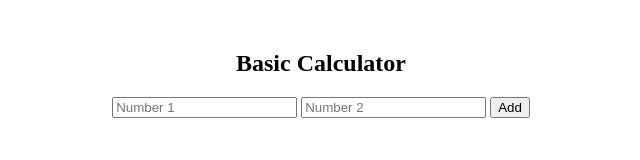
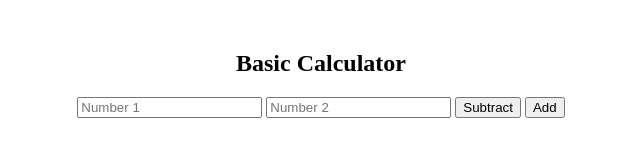
Before and after one commit to Ravindra-alla/calculator-website, a plain HTML site: page index.html in a window 1280 px wide. Shown: the whole page, without its empty margins (319-959 px from the left). Drawn offline with Linux system fonts and the light colour scheme.

Commit message:
Added subtract feature

```diff
--- a/index.html
+++ b/index.html
@@ -10,7 +10,7 @@
 
 <input type="number" id="num1" placeholder="Number 1">
 <input type="number" id="num2" placeholder="Number 2">
-
+<button onclick="subtract()">Subtract</button>
 <button onclick="add()">Add</button>
 
 <h3 id="result"></h3>
--- a/script.js
+++ b/script.js
@@ -1,7 +1,7 @@
-function add() {
+function subtract() {
   let n1 = Number(document.getElementById("num1").value);
   let n2 = Number(document.getElementById("num2").value);
 
   document.getElementById("result").innerText =
-    "Result: " + (n1 + n2);
+    "Result: " + (n1 - n2);
 }
```
